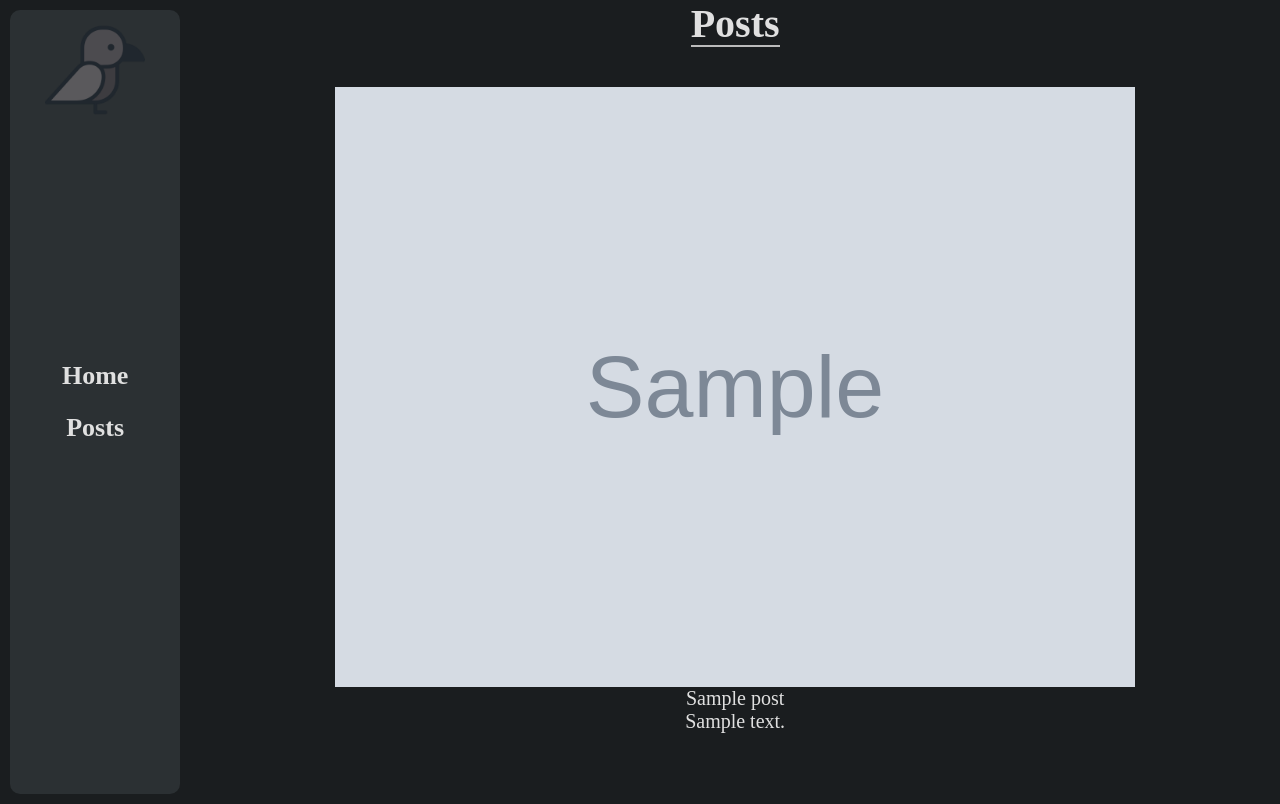
After one commit to KaliShau/PHP_APP, a PHP site: page /src/pages/posts.php in a window 1280 px wide. The commit adds this page. Run offline with PHP 8.4, Linux system fonts and the light colour scheme; the visitor is signed in with stand-in values (Sample User, id 1); tables that the repository leaves empty or names only in its code hold one stand-in row (values such as "Sample post"); grey boxes marked "Sample" are stand-in pictures; style sheets or scripts are compiled from the project's sources.

Commit message:
App update

```diff
--- /dev/null
+++ b/src/css/home.scss
@@ -0,0 +1,117 @@
+* {
+  padding: 0px;
+  margin: 0px;
+}
+
+body {
+  background-color: #1a1d1f;
+  color: #e0e0e0;
+
+  font-size: 20px;
+  font-weight: 500;
+
+  display: flex;
+
+  height: 100%;
+
+  position: relative;
+}
+
+a {
+  text-decoration: none;
+  color: #e0e0e0;
+}
+
+aside {
+  position: sticky;
+
+  display: flex;
+  flex-direction: column;
+  align-items: center;
+  justify-content: center;
+  align-self: flex-start;
+
+  font-weight: 700;
+  font-size: 26px;
+  background-color: #2b3033;
+
+  height: 98vh;
+  width: 200px;
+  margin: 10px;
+
+  border-radius: 10px;
+
+  gap: 10px;
+  top: 10px;
+
+  > a {
+    width: 100%;
+    text-align: center;
+    padding: 6px 0px;
+
+    &:hover {
+      color: #bbbbbb;
+      background-color: #202325;
+    }
+  }
+
+  > img {
+    position: absolute;
+    top: 10px;
+  }
+}
+
+main {
+  display: flex;
+  flex-direction: column;
+  align-items: center;
+
+  width: 100%;
+
+  gap: 40px;
+}
+
+h1 {
+  position: relative;
+
+  &::after {
+    content: '';
+    background-color: #bbbbbb;
+
+    position: absolute;
+    left: 0px;
+    bottom: 0px;
+
+    width: 100%;
+    height: 2px;
+  }
+}
+
+button {
+  border: none;
+  border-radius: 4px;
+
+  color: #111;
+
+  padding: 10px;
+
+  width: 100%;
+
+  margin-top: 100px;
+
+  transition: all 300ms;
+
+  &:hover {
+    background-color: #e0e0e0;
+  }
+}
+
+.post {
+  display: flex;
+  flex-direction: column;
+  align-items: center;
+
+  > img {
+    width: 800px;
+  }
+}
--- a/src/functions/db.php
+++ b/src/functions/db.php
@@ -6,6 +6,6 @@
     die("Connection failed: " . mysqli_connect_error());
   }
 
-  echo "Connected to server"
+  return $connect;
 
 ?>
--- a/src/functions/signIn.php
+++ b/src/functions/signIn.php
@@ -2,7 +2,7 @@
 
   session_start();
 
-  require_once('./db.php');
+  $connect = require_once('./db.php');
 
   $login = $_POST['login'];
   $password = $_POST['password'];
--- /dev/null
+++ b/src/pages/posts.php
@@ -0,0 +1,56 @@
+<?php
+  session_start();
+
+  $connect = require_once("../functions/db.php");
+
+  if (!$_SESSION['user']) {
+    header('Location: ../../index.php');
+     exit();
+  };
+
+  $result = mysqli_query($connect, 'SELECT * FROM posts;');
+
+  $posts = [];
+  while ($row = mysqli_fetch_assoc($result)) {
+    $posts[] = $row;
+  }
+?>
+
+<!DOCTYPE html>
+<html lang="en">
+    <meta charset="UTF-8">
+    <meta name="viewport" content="width=device-width, initial-scale=1.0">
+    <link rel="stylesheet" href="../css/home.scss"/>
+
+    <link rel="preconnect" href="https://fonts.googleapis.com">
+    <link rel="preconnect" href="https://fonts.gstatic.com" crossorigin>
+    <link href="https://fonts.googleapis.com/css2?family=Montserrat:ital,wght@0,100..900;1,100..900&display=swap" rel="stylesheet">
+
+    <title>PHP</title>
+</head>
+<body >
+
+  <aside>
+    <img src="../assets/icons/crow.png" width="100px" alt="">
+    <a href="./home.php">Home</a>
+    <a href="./posts.php">Posts</a>
+  </aside>
+
+  <main>
+  <h1>Posts</h1>
+
+  <?php
+
+    foreach ($posts as $post) {
+      echo '<div class="post">';
+      echo '<img src="' . $post['image'] . '" alt="" />';
+      echo '<label>' . $post['title'] . '</label>';
+      echo '<p>'. $post['content'] . '</p>';
+      echo '</div>';
+    }
+
+  ?>
+  </main>
+
+</body>
+</html>
```
Also changed, not shown: index.php (+11 -4 lines), src/css/auth.scss (added, +85 -0 lines), src/css/main.scss (deleted, +0 -78 lines), src/functions/signOut.php (added, +8 -0 lines), src/functions/signUp.php (added, +30 -0 lines), src/pages/home.php (+43 -2 lines), src/pages/signUp.php (added, +47 -0 lines), .htaccess (added), pnpm-lock.yaml (deleted), src/assets/icons/crow.png (added), 2 other files.
